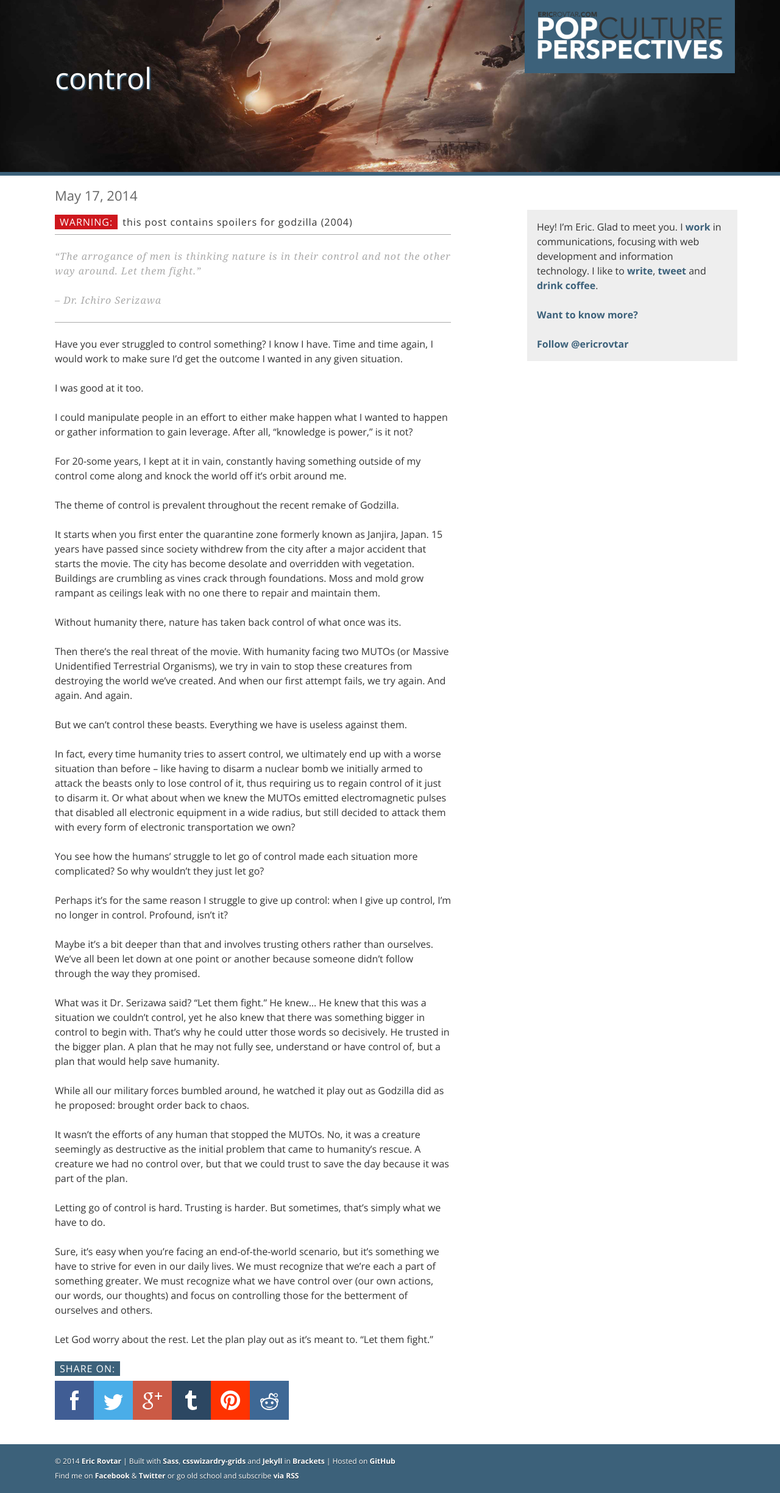
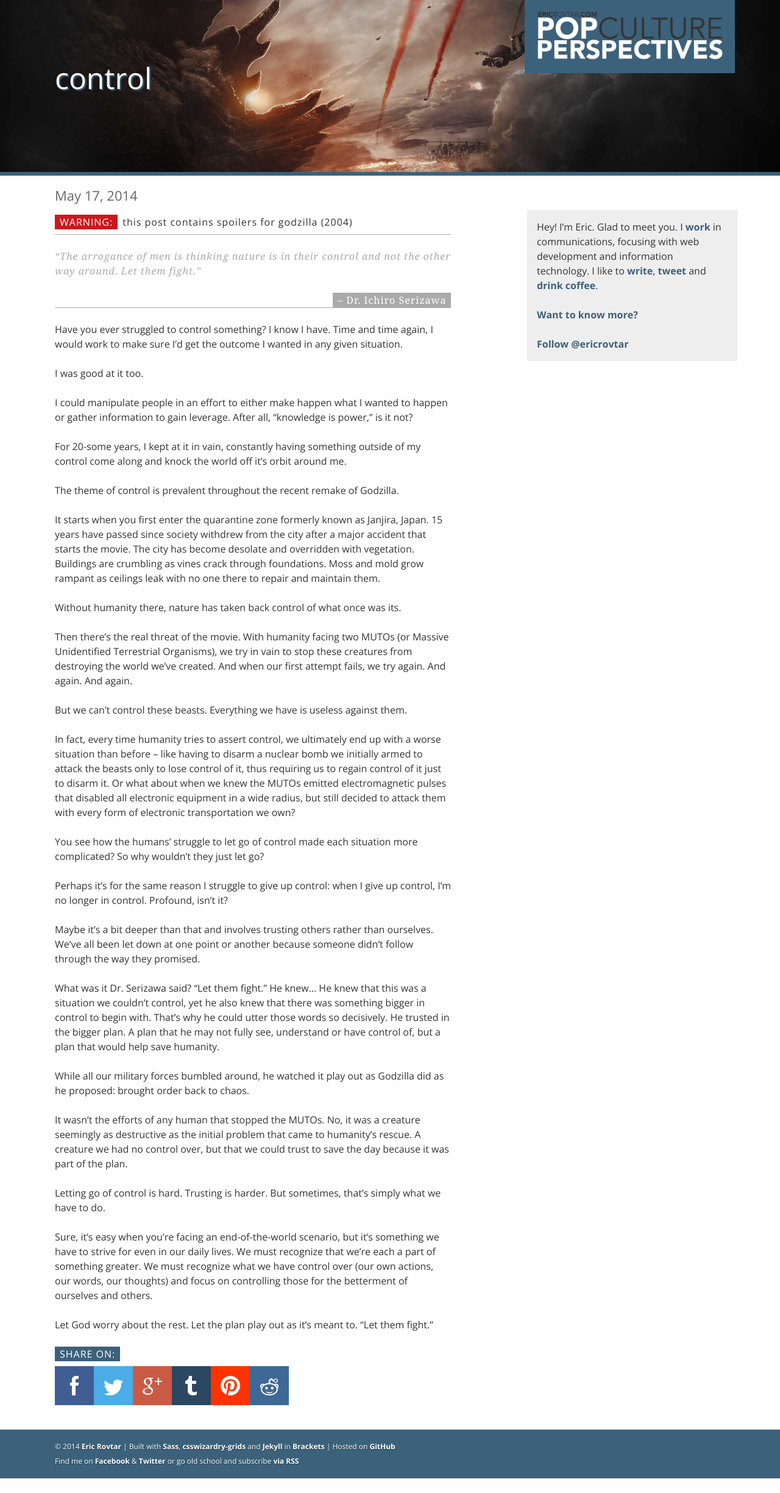
Before and after one commit to ericrovtar/ericrovtar.github.io, a Jekyll site: the page built from _posts/2014-05-17-godzilla.md, in a window 1280 px wide. Shown: the whole page at 61% size. Built offline with Jekyll 4.4.1, drawn with Linux system fonts in a browser that asks for light colours; nearby versions of some CDN libraries; comment, search, counter and statistics services are not loaded; after the commit the page ends 2424 px from its top, so only the background shows below that.

Commit message:
Add cite

```diff
--- a/_posts/2014-05-17-godzilla.md
+++ b/_posts/2014-05-17-godzilla.md
@@ -13,9 +13,9 @@ tags: movies, godzilla, control
         around. Let them fight.”
     </p>
 
-    <p class="credit">
+    <cite>
         &ndash; Dr. Ichiro Serizawa
-    </p>
+    </cite>
 </blockquote>
 
 
--- a/styles/styles.css
+++ b/styles/styles.css
@@ -1501,7 +1501,18 @@ body {
   font-family: Georgia, serif;
   color: #aaa;
   font-style: italic;
-  letter-spacing: 1px; }
+  letter-spacing: 1px;
+  text-align: right; }
+  .article__item blockquote p {
+    text-align: left; }
+  .article__item blockquote cite {
+    background: none repeat scroll 0% 0% #AAA;
+    display: inline-block;
+    position: relative;
+    margin-bottom: 0px;
+    padding: 0 .5em;
+    color: #FFF;
+    font-style: normal; }
 
 .spoilers {
   margin-top: -1px;
```
Also changed, not shown: styles/sass/ui/posts.scss (+19 -0 lines).
